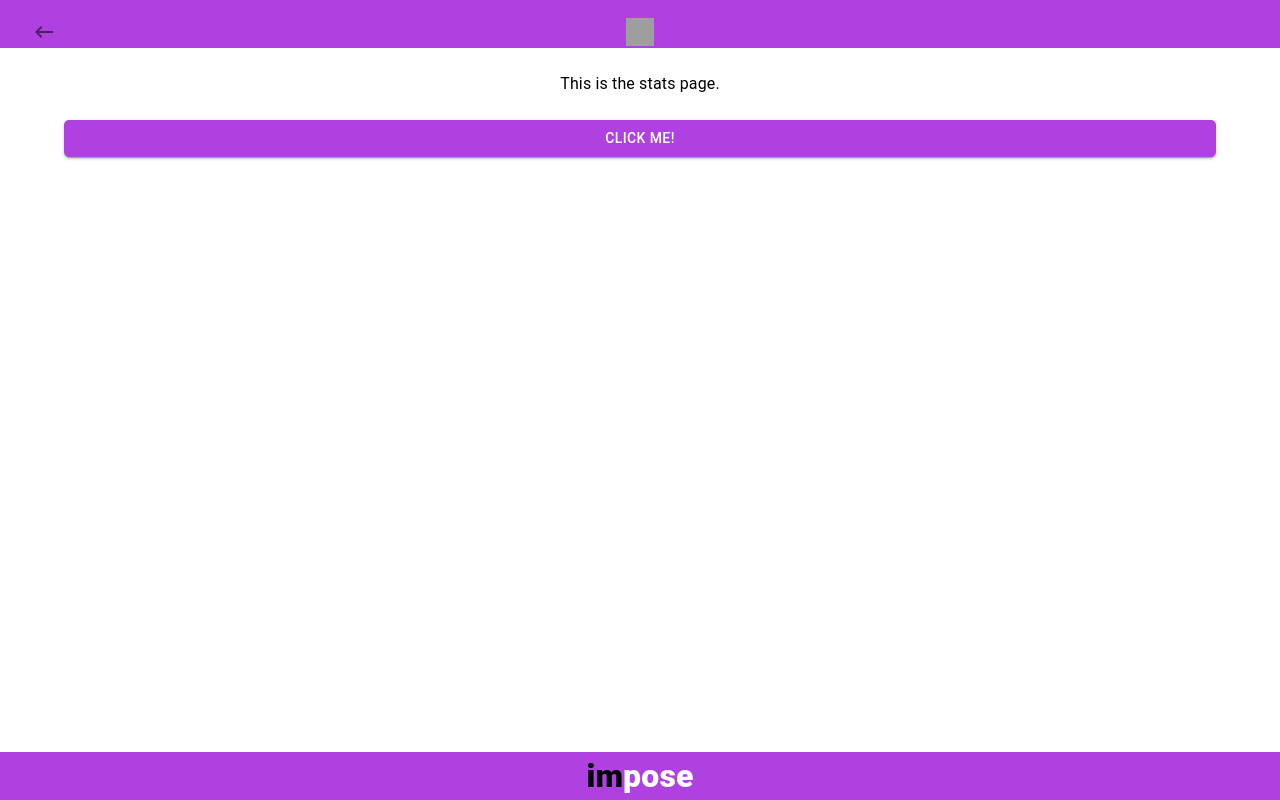
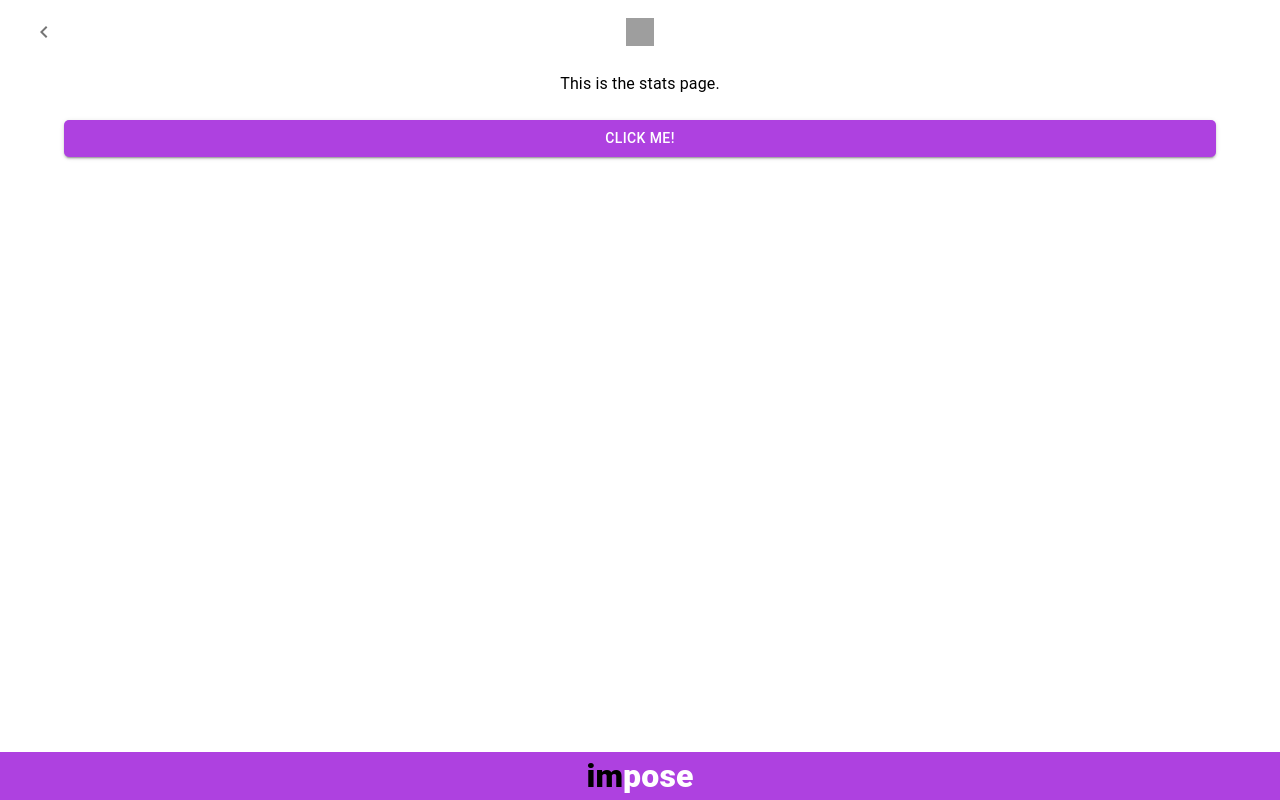
Before and after one commit to ML72/Im-Pose, a React (Vite) app: page /stats in a window 1280 px wide. Built offline with nearby package versions, Linux system fonts and the light colour scheme; grey boxes are pictures that could not be loaded.

Commit message:
adjusting style

```diff
--- a/src/pages/Footer.tsx
+++ b/src/pages/Footer.tsx
@@ -1,13 +1,8 @@
 import React from 'react';
-import { BottomNavigation, BottomNavigationAction, Box, Button, Container, Typography } from '@mui/material';
-
-import RestoreIcon from '@mui/icons-material/Restore';
-import FavoriteIcon from '@mui/icons-material/Favorite';
-import LocationOnIcon from '@mui/icons-material/LocationOn';
+import { Box, Typography } from '@mui/material';
 
 
 const Footer: React.FC = () => {
-    const [value, setValue] = React.useState(0);
     console.log('Footer');
 
   return (
--- a/src/pages/Home.tsx
+++ b/src/pages/Home.tsx
@@ -3,8 +3,6 @@ import { Container, styled, Box, ButtonGroup, Stack, Avatar, Typography } from '
 import { useHistory } from 'react-router-dom';
 
 import CustomPage from '../components/CustomPage';
-import NavBar from './Navbar';
-import Footer from './Footer';
 
 import CameraAltOutlinedIcon from '@mui/icons-material/CameraAltOutlined';
 import CollectionsOutlinedIcon from '@mui/icons-material/CollectionsOutlined';
--- a/src/pages/Navbar.tsx
+++ b/src/pages/Navbar.tsx
@@ -1,9 +1,8 @@
-import React, { useEffect, useState } from 'react';
-import { AppBar, Box, Button, Container, IconButton, Link, Stack, Toolbar, Typography } from '@mui/material';
-import { useDispatch } from 'react-redux';
+import React from 'react';
+import { AppBar, Box, IconButton, Stack, Toolbar } from '@mui/material';
 import { useHistory, useLocation } from 'react-router';
 
-import KeyboardBackspaceIcon from '@mui/icons-material/KeyboardBackspace';
+import ChevronLeftSharpIcon from '@mui/icons-material/ChevronLeftSharp';
 
 
 const NavBar: React.FC = () => {
@@ -16,7 +15,7 @@ const NavBar: React.FC = () => {
     }
 
     return (
-        <AppBar position='static' className='navbar' sx={{ height: '3rem' }}>
+        <AppBar position='static' className='navbar' sx={{ height: '3rem', backgroundColor: 'transparent' }}>
 
             <Toolbar className='navbar-tool' sx={{ width: "100%" }}>
                 {location.pathname === '/' ?
@@ -36,7 +35,7 @@ const NavBar: React.FC = () => {
                     <Stack spacing={2} direction="row" sx={{ width: "100%", flexGrow: 1, alignItems: 'center' }}>
                         <Box sx={{ flex:1, display: 'flex', justifyContent: 'left' }}>
                             <IconButton onClick={() => changePage()}>
-                                <KeyboardBackspaceIcon />
+                                <ChevronLeftSharpIcon />
                             </IconButton>
                         </Box>
                         <Box sx={{ flex:1, display: 'flex', justifyContent: 'center' }}>
@@ -57,33 +56,3 @@ const NavBar: React.FC = () => {
 };
 
 export default NavBar;
-
-// const [navActive, setNavActive] = useState(false);
-
-    // const toggleNav = () => {
-    //   setNavActive(!navActive);
-    // };
-
-    // const closeMenu = () => {
-    //   setNavActive(false);
-    // };
-
-    // useEffect(() => {
-    //   const handleResize = () => {
-    //     if (window.innerWidth <= 500) {
-    //       closeMenu;
-    //     }
-    //   };
-
-    //   window.addEventListener("resize", handleResize);
-
-    //   return () => {
-    //     window.removeEventListener("resize", handleResize);
-    //   };
-    // }, []);
-
-    // useEffect(() => {
-    //   if (window.innerWidth <= 1200) {
-    //     closeMenu;
-    //   }
-    // }, []);
```
